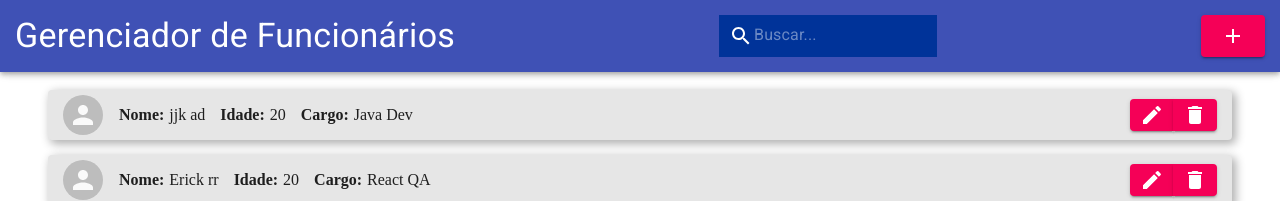
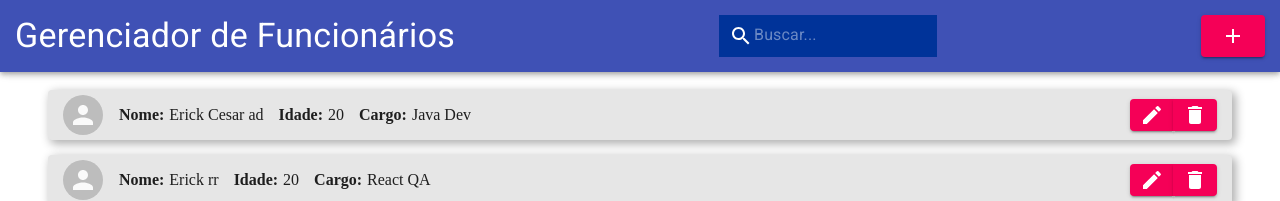
Before and after one commit to ecesar88/react-teste-3lm, a React (Create React App) app: page / in a window 1280 px wide. Shown: the top 201 px of the page. Built offline with nearby package versions, Linux system fonts and the light colour scheme.

Commit message:
Added the delete logic and moved the Employee item to its own component

```diff
--- a/src/App.tsx
+++ b/src/App.tsx
@@ -72,7 +72,9 @@ const useStyles = makeStyles({
 
 function App() {
   const [employeeAddMode, setEmployeeAddMode] = useState(false);
-	const [employeeEditMode, setEmployeeEditMode] = useState<React.SetStateAction<Boolean>>(false);
+  const [employeeEditMode, setEmployeeEditMode] = useState<
+    React.SetStateAction<Boolean>
+  >(false);
 
   const [addingNewEmployee, setAddingNewEmployee] = useState<Employee>({
     id: 0,
@@ -83,14 +85,14 @@ function App() {
   });
 
   const [employees, setEmployees] = useState<Employee[]>([
-		{ id: 6, name: "jjk", surname: "ad", age: 20, role: "Java Dev" },
+    { id: 0, name: "Erick Cesar", surname: "ad", age: 20, role: "Java Dev" },
     { id: 1, name: "Erick", surname: "rr", age: 20, role: "React QA" },
-		{ id: 75, name: "bna", surname: "hh", age: 20, role: "React QA" },
-		{ id: 1, name: "ffh", surname: "ee", age: 20, role: "React QA" },
-		{ id: 7312, name: "dds", surname: "aa", age: 20, role: "java QA" },
-		{ id: 735, name: "Erick", surname: "xx", age: 20, role: "delphi QA" },
-		{ id: 127, name: "Erick", surname: "jgf", age: 20, role: "graphql QA" },
-		{ id: 667, name: "fdd", surname: "Cesar", age: 20, role: "React QA" },
+    { id: 2, name: "bna", surname: "hh", age: 20, role: "React QA" },
+    { id: 3, name: "ffh", surname: "ee", age: 20, role: "React QA" },
+    { id: 4, name: "dds", surname: "aa", age: 20, role: "java QA" },
+    { id: 5, name: "Erick", surname: "xx", age: 20, role: "delphi QA" },
+    { id: 6, name: "Erick", surname: "jgf", age: 20, role: "graphql QA" },
+    { id: 7, name: "fdd", surname: "Cesar", age: 20, role: "React QA" },
   ]);
 
   // eslint-disable-next-line @typescript-eslint/no-unused-vars
@@ -115,15 +117,14 @@ function App() {
     evt.preventDefault();
 
     if (addingNewEmployee.age === 0 && addingNewEmployee.name.length === 0) {
-      window.alert("por favor preencha todos os campos")
-      return
+      window.alert("por favor preencha todos os campos");
+      return;
     } else {
       setEmployees((prev) => [...prev, addingNewEmployee]);
 
       setAddingNewEmployee({ id: 0, name: "", surname: "", age: 0, role: "" });
       setEmployeeAddMode(false);
     }
-
   };
 
   const classes = useStyles();
--- /dev/null
+++ b/src/Components/EmployeeItem.tsx
@@ -0,0 +1,83 @@
+import React, { SetStateAction } from "react";
+import {
+  Avatar,
+  ListItemAvatar,
+  Card,
+  Button,
+  ButtonGroup,
+  makeStyles,
+} from "@material-ui/core";
+import EmployeeType from "../Contracts/Employee";
+import { Edit as EditIcon, Delete as DeleteIcon } from "@material-ui/icons";
+
+const useStyles = makeStyles({
+  employeeCard: {
+    backgroundColor: "#e6e6e6",
+    margin: "15px 0px",
+    verticalAlign: "center",
+    boxShadow: "3px 3px 10px 1px #00000050",
+  },
+  employeeFlexContainer: {
+    display: "flex",
+    flexDirection: "row",
+    justifyContent: "space-between",
+    alignItems: "center",
+    padding: "0px 15px",
+    flexGrow: 1,
+  },
+});
+
+const EmployeeItem: React.FC<{
+  employee: EmployeeType;
+  setEmployees: React.Dispatch<SetStateAction<EmployeeType[]>>;
+}> = ({ employee, setEmployees }) => {
+
+  const deleteEmployee = () => {
+    setEmployees((prev: EmployeeType[]) =>
+      prev.filter((el) => el.id !== employee.id)
+    );
+  };
+
+  const classes = useStyles();
+
+  return (
+    <Card
+      variant="elevation"
+      className={classes.employeeCard}
+      key={employee.id}
+    >
+      <div className={classes.employeeFlexContainer}>
+        <div style={{ display: "flex", alignItems: "center" }}>
+          <ListItemAvatar>
+            <Avatar alt="" src="" />
+          </ListItemAvatar>
+
+          <p style={{ marginRight: "5px", fontWeight: "bold" }}>Nome:</p>
+          <p
+            style={{ marginRight: "15px" }}
+          >{`${employee.name} ${employee.surname}`}</p>
+
+          <p style={{ marginRight: "5px", fontWeight: "bold" }}>Idade:</p>
+          <p style={{ marginRight: "15px" }}>{employee.age}</p>
+
+          <p style={{ marginRight: "5px", fontWeight: "bold" }}>Cargo:</p>
+          <p style={{ marginRight: "15px" }}>{employee.role}</p>
+        </div>
+
+        <div>
+          <ButtonGroup aria-label="outlined primary button group" size="small">
+            <Button color="secondary" variant="contained" onClick={() => {}}>
+              <EditIcon />
+            </Button>
+
+            <Button color="secondary" variant="contained" onClick={deleteEmployee}>
+              <DeleteIcon />
+            </Button>
+          </ButtonGroup>
+        </div>
+      </div>
+    </Card>
+  );
+};
+
+export default EmployeeItem;
--- a/src/Components/EmployeesList.tsx
+++ b/src/Components/EmployeesList.tsx
@@ -1,33 +1,9 @@
 import React, { SetStateAction } from "react";
-import Employee from "../Contracts/Employee";
-import {
-	Avatar,
-	Button,
-	ButtonGroup,
-	Card,
-	Container,
-	Grid,
-	ListItemAvatar,
-	makeStyles,
-	Typography,
-} from "@material-ui/core";
-import { Edit as EditIcon, Delete as DeleteIcon } from "@material-ui/icons";
+import EmployeeType from "../Contracts/Employee";
+import EmployeeItem from "./EmployeeItem";
+import { Container, Grid, makeStyles, Typography } from "@material-ui/core";
 
 const useStyles = makeStyles({
-	employeeCard: {
-		backgroundColor: "#e6e6e6",
-		margin: "15px 0px",
-		verticalAlign: "center",
-		boxShadow: "3px 3px 10px 1px #00000050",
-	},
-	employeeFlexContainer: {
-		display: "flex",
-		flexDirection: "row",
-		justifyContent: "space-between",
-		alignItems: "center",
-		padding: "0px 15px",
-		flexGrow: 1,
-	},
   undefinedText: {
     display: "flex",
     justifyContent: "center",
@@ -36,17 +12,11 @@ const useStyles = makeStyles({
 });
 
 const EmployeesList: React.FC<{
-	employees: Employee[];
-  setEmployees: React.Dispatch<SetStateAction<Employee[]>>;
-  employeeEditMode: React.ComponentState,
+  employees: EmployeeType[];
+  setEmployees: React.Dispatch<SetStateAction<EmployeeType[]>>;
+  employeeEditMode: React.ComponentState;
   setEmployeeEditMode: React.Dispatch<SetStateAction<Boolean>>;
 }> = ({ employees, setEmployees, employeeEditMode, setEmployeeEditMode }) => {
-
-	const deleteEmployee = (evt: any) => {
-    console.log(evt)
-		//setEmployees(employees.filter((el: Employee) => el.id !== employee.id));
-	};
-
   const classes = useStyles();
 
   return (
@@ -63,61 +33,9 @@ const EmployeesList: React.FC<{
               </div>
             </>
           ) : (
-						employees.map((employee: Employee) => {
+            employees.map((employee: EmployeeType) => {
               return (
-								<Card
-									variant="elevation"
-									className={classes.employeeCard}
-									key={employee.id}
-								>
-									<div className={classes.employeeFlexContainer}>
-										<div style={{ display: "flex", alignItems: "center" }}>
-											<ListItemAvatar>
-												<Avatar alt="" src="" />
-											</ListItemAvatar>
-
-											<p style={{ marginRight: "5px", fontWeight: "bold" }}>
-												Nome:
-											</p>
-											<p
-												style={{ marginRight: "15px" }}
-											>{`${employee.name} ${employee.surname}`}</p>
-
-											<p style={{ marginRight: "5px", fontWeight: "bold" }}>
-												Idade:
-											</p>
-											<p style={{ marginRight: "15px" }}>{employee.age}</p>
-
-											<p style={{ marginRight: "5px", fontWeight: "bold" }}>
-												Cargo:
-											</p>
-											<p style={{ marginRight: "15px" }}>{employee.role}</p>
-										</div>
-
-										<div>
-											<ButtonGroup
-												aria-label="outlined primary button group"
-												size="small"
-											>
-												<Button
-													color="secondary"
-													variant="contained"
-													onClick={() => {}}
-												>
-													<EditIcon />
-												</Button>
-
-												<Button
-													color="secondary"
-													variant="contained"
-													onClick={deleteEmployee}
-												>
-													<DeleteIcon />
-												</Button>
-											</ButtonGroup>
-										</div>
-									</div>
-								</Card>
+                <EmployeeItem employee={employee} setEmployees={setEmployees} />
               );
             })
           )}
```
Also changed, not shown: 1 other file (tests, documents, lock files or other folders). Lines whose indentation alone changed are shown as unchanged.
